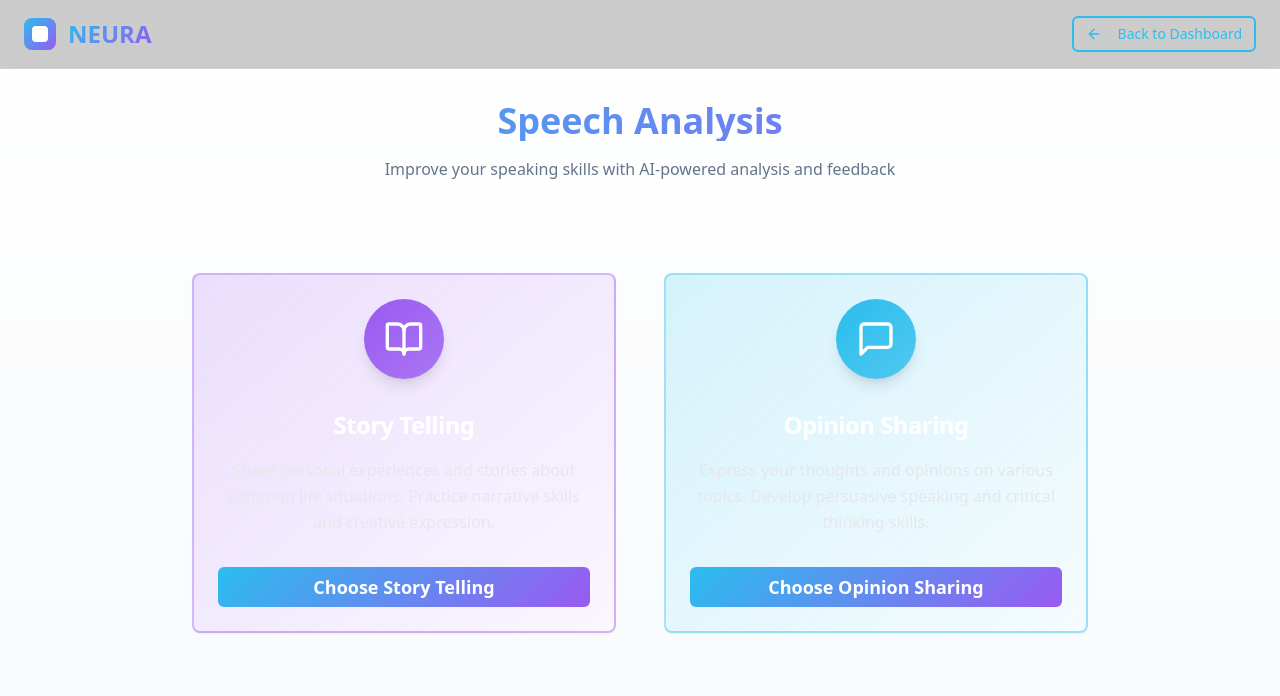
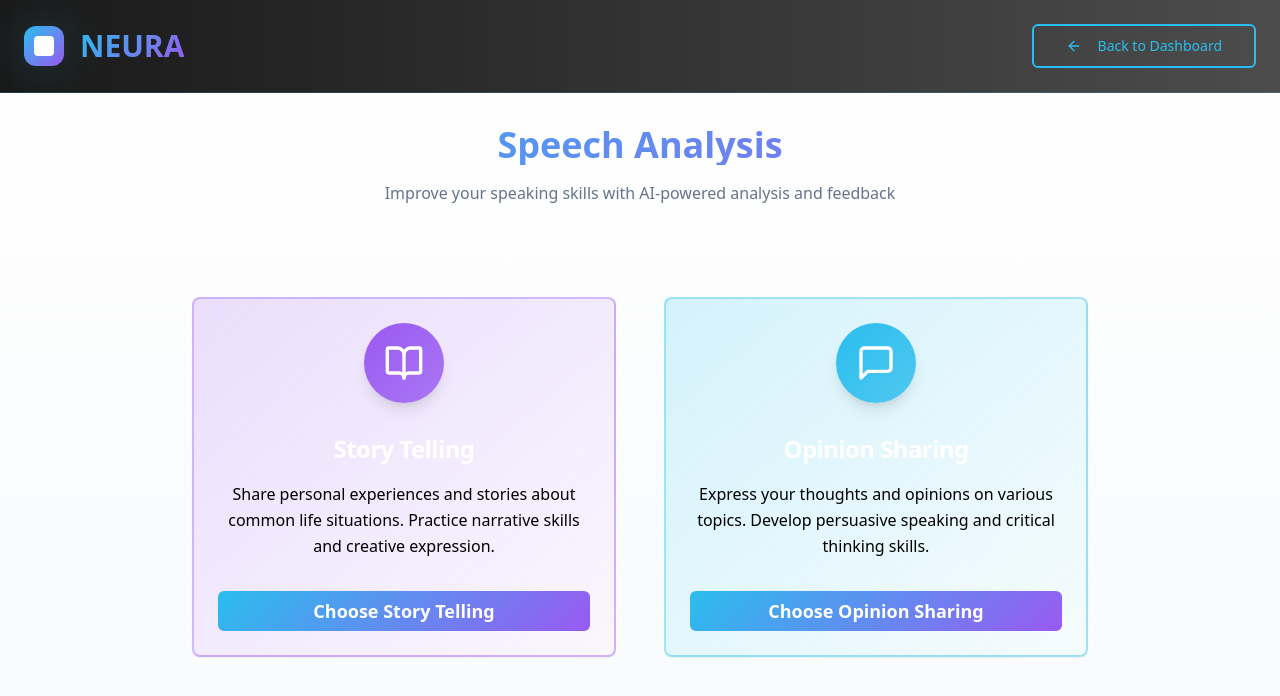
Before and after one commit to Aligenix2/neura-skill-forge, a React (Vite) app: page /speech in a window 1280 px wide. Shown: the top 696 px of the page. Built offline with nearby package versions, Linux system fonts and the light colour scheme.

Commit message:
Update speech page styling
Changed text color in boxes to black for better readability. Removed the grey partition and replaced it with a sleek, aesthetic header matching the homepage. Added the NEURA icon to the top-left of the header.

```diff
--- a/src/components/speech/SpeechModeSelection.tsx
+++ b/src/components/speech/SpeechModeSelection.tsx
@@ -20,7 +20,7 @@ export const SpeechModeSelection = ({ onModeSelect }: SpeechModeSelectionProps)
             <CardTitle className="text-2xl font-semibold text-white">Story Telling</CardTitle>
           </CardHeader>
           <CardContent className="text-center">
-            <p className="text-gray-200 mb-8 leading-relaxed">
+            <p className="text-black mb-8 leading-relaxed font-medium">
               Share personal experiences and stories about common life situations.
               Practice narrative skills and creative expression.
             </p>
@@ -39,7 +39,7 @@ export const SpeechModeSelection = ({ onModeSelect }: SpeechModeSelectionProps)
             <CardTitle className="text-2xl font-semibold text-white">Opinion Sharing</CardTitle>
           </CardHeader>
           <CardContent className="text-center">
-            <p className="text-gray-200 mb-8 leading-relaxed">
+            <p className="text-black mb-8 leading-relaxed font-medium">
               Express your thoughts and opinions on various topics.
               Develop persuasive speaking and critical thinking skills.
             </p>
--- a/src/pages/Speech.tsx
+++ b/src/pages/Speech.tsx
@@ -229,20 +229,20 @@ const Speech = () => {
   return (
     <div className="min-h-screen bg-gradient-neura-secondary">
       {/* Header */}
-      <div className="border-b border-white/10 bg-black/20 backdrop-blur-sm">
-        <div className="container mx-auto px-6 py-4">
+      <div className="bg-gradient-to-r from-black/90 to-black/70 backdrop-blur-lg border-b border-neura-cyan/20">
+        <div className="container mx-auto px-6 py-6">
           <div className="flex items-center justify-between">
-            <div className="flex items-center gap-3">
-              <div className="w-8 h-8 bg-gradient-neura rounded-lg flex items-center justify-center">
-                <div className="w-4 h-4 bg-white rounded-sm"></div>
+            <div className="flex items-center gap-4">
+              <div className="w-10 h-10 bg-gradient-neura rounded-xl flex items-center justify-center shadow-neura-glow">
+                <div className="w-5 h-5 bg-white rounded-sm"></div>
               </div>
-              <span className="text-2xl font-bold bg-gradient-neura bg-clip-text text-transparent">
+              <span className="text-3xl font-bold bg-gradient-neura bg-clip-text text-transparent">
                 NEURA
               </span>
             </div>
             <Link to="/dashboard">
-              <Button variant="neura-outline" size="sm">
-                <ArrowLeft className="w-4 h-4 mr-2" />
+              <Button variant="neura-outline" size="lg" className="hover:shadow-neura-glow transition-all">
+                <ArrowLeft className="w-5 h-5 mr-2" />
                 Back to Dashboard
               </Button>
             </Link>
```
